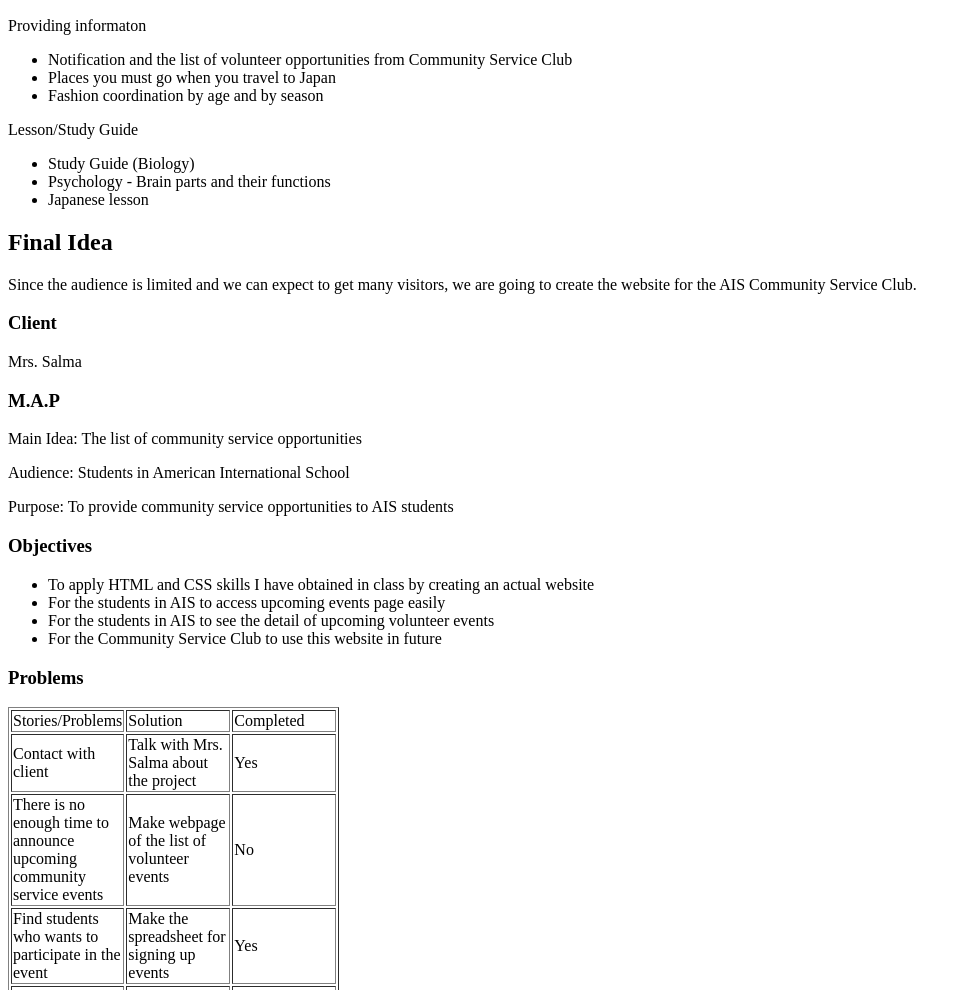
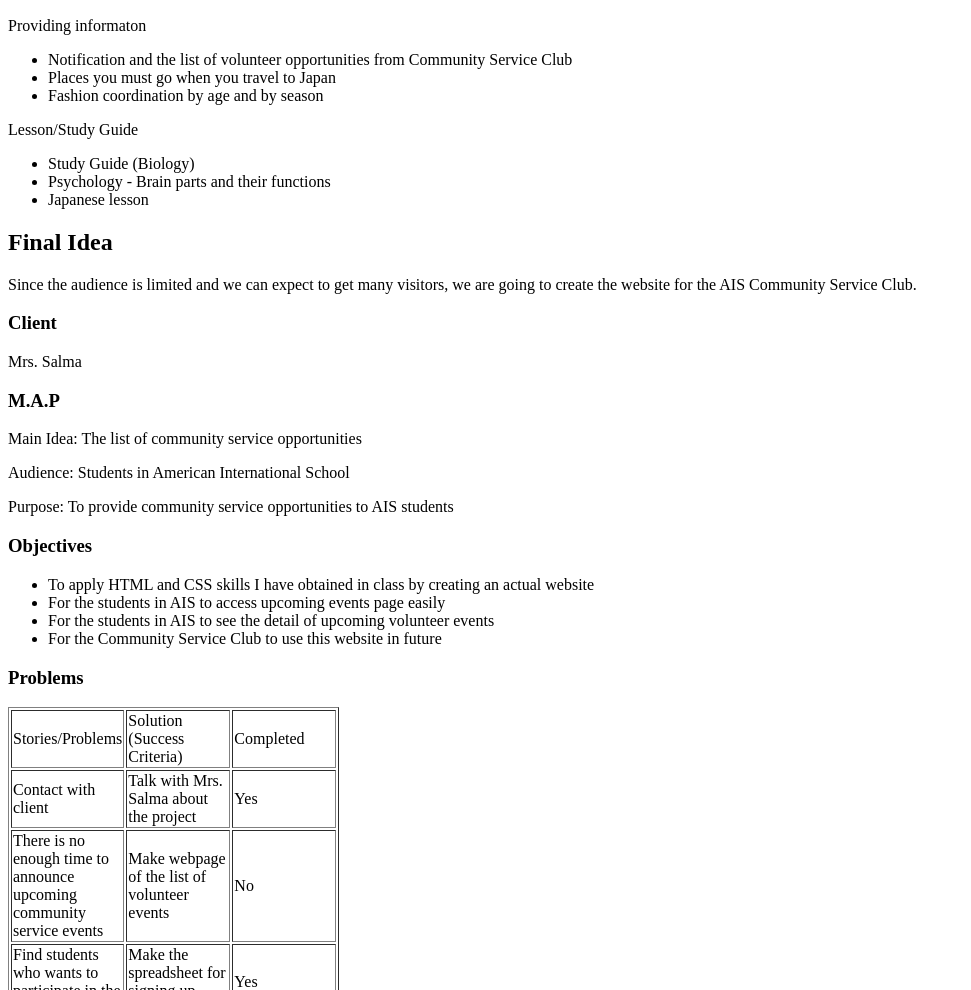
Before and after one commit to ayanos9/CTD-Planning-Site-ASaito, a plain HTML site: page index.html in a window 1280 px wide. Shown: the part 110-1100 px from the top of the page, without its empty margins (0-971 px from the left). Drawn offline with Linux system fonts and the light colour scheme.

Commit message:
Put solutions as success criteria

```diff
--- a/index.html
+++ b/index.html
@@ -38,7 +38,7 @@
 <table border=1px>
   <tr>
     <td style="width: 100px">Stories/Problems</td>
-    <td style="width: 100px">Solution</td>
+    <td style="width: 100px">Solution (Success Criteria)</td>
     <td style="width: 100px">Completed</td>
   </tr>
 <!--Problem 1-->
```
